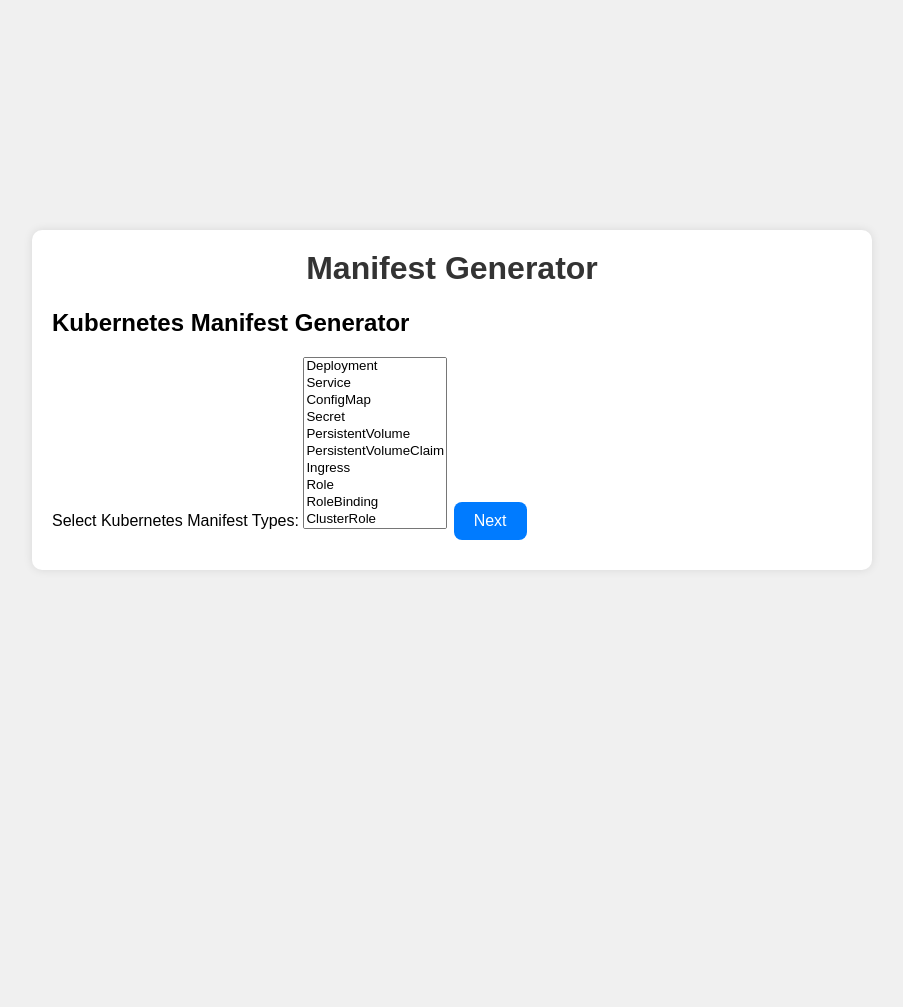
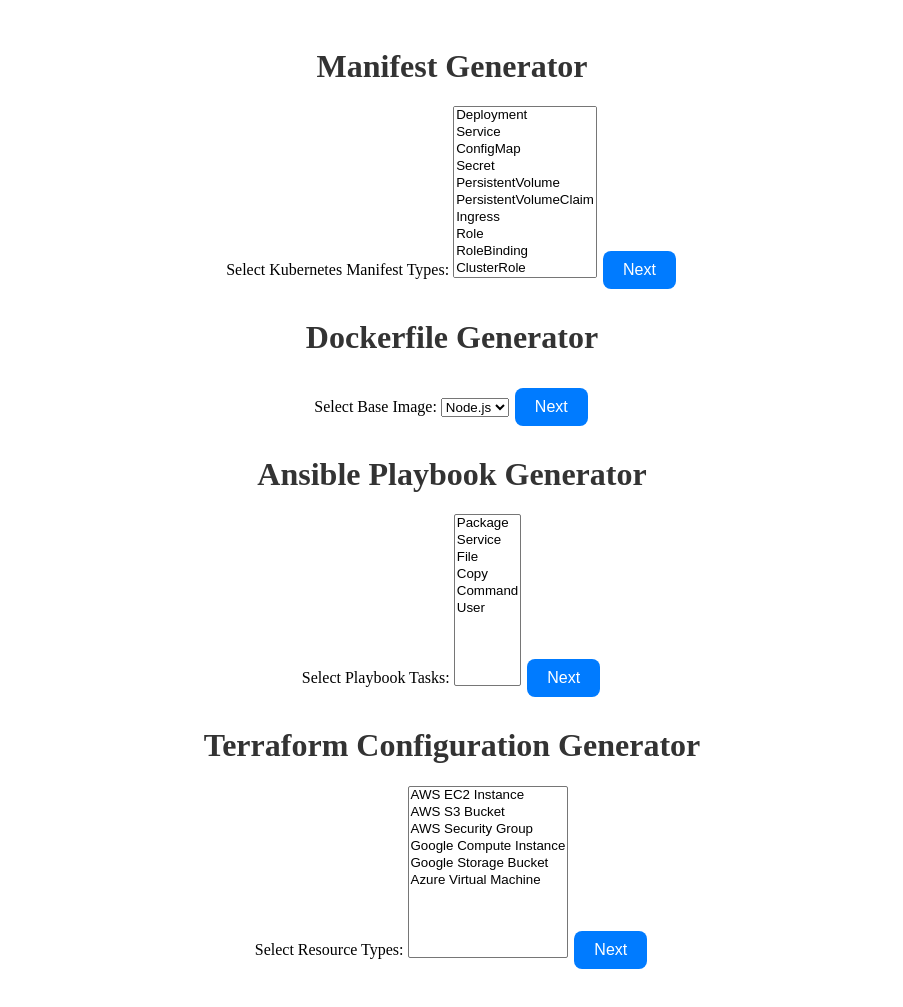
Before and after one commit to deeeye2/mohmed-cv, a Flask app: page /file-generator in a window 1280 px wide. Shown: the whole page, without its empty margins (188-1091 px from the left). Before the commit the page ends 570 px from the top, so only its background shows below. Run offline with Flask 3, Linux system fonts and the light colour scheme; some libraries are stand-ins or nearby versions.

Commit message:
Update file_generator.html

```diff
--- a/templates/file_generator.html
+++ b/templates/file_generator.html
@@ -5,35 +5,21 @@
     <meta name="viewport" content="width=device-width, initial-scale=1.0">
     <title>Manifest Generators</title>
     <style>
-        /* Existing styles */
+        body {
             body {
             background-color: #f0f0f0;
             font-family: Arial, sans-serif;
-            margin: 0;
-            padding: 0;
+        }
+        .generator-container {
             display: flex;
-            justify-content: center;
+            flex-direction: column;
             align-items: center;
-            height: 100vh;
+            padding: 20px;
         }
-
-        /* Scoped generator styles */
-        .generator-container {
-            background-color: white;
-            padding: 20px;
-            border-radius: 10px;
-            box-shadow: 0 0 10px rgba(0, 0, 0, 0.1);
-            width: 80%;
-            max-width: 800px;
-            margin: 20px;
+        .generator-container h1 {
+            margin-top: 20px;
+            color: #333;
         }
-
-        .generator-container h1 {
-            margin-top: 0;
-            color: #333;
-            text-align: center;
-        }
-
         .generator-container .generator-btn {
             background-color: #007bff;
             border: none;
@@ -47,41 +33,36 @@
             cursor: pointer;
             border-radius: 8px;
         }
-
         .generator-container .generator-btn:hover {
             background-color: #0056b3;
         }
-
         .generator-container .generator-form {
             display: flex;
             flex-direction: column;
             align-items: center;
             width: 100%;
+            max-width: 600px;
             margin-top: 20px;
         }
-
         .generator-container .generator-form label {
             width: 100%;
             margin-top: 10px;
         }
-
         .generator-container .generator-form input,
         .generator-container .generator-form select {
             width: 100%;
             padding: 8px;
             margin-top: 5px;
         }
-
         .generator-container .preview {
             text-align: left;
             width: 100%;
+            max-width: 600px;
         }
-
-        .generator-section {
+        .hidden {
             display: none;
         }
-
-        .generator-section.active {
+        .active {
             display: block;
         }
     </style>
@@ -89,10 +70,7 @@
 <body>
     <div class="generator-container">
         <h1>Manifest Generator</h1>
-
-        <!-- Kubernetes Section -->
-        <div id="k8sSelectionStep" class="generator-section active">
-            <h2>Kubernetes Manifest Generator</h2>
+        <div id="k8sSelectionStep">
             <label for="k8sManifestType">Select Kubernetes Manifest Types:</label>
             <select id="k8sManifestType" name="k8sManifestType" multiple size="10">
                 <option value="Deployment">Deployment</option>
@@ -111,8 +89,7 @@
             <button type="button" class="generator-btn" onclick="goToK8sDetails()">Next</button>
         </div>
 
-        <div id="k8sDetailsStep" class="generator-section">
-            <h2>Kubernetes Manifest Details</h2>
+        <div id="k8sDetailsStep" class="hidden">
             <form id="k8sManifestForm" class="generator-form">
                 <div id="k8sFormFields" class="generator-form-fields"></div>
                 <button type="button" class="generator-btn" onclick="showK8sPreview()">Preview</button>
@@ -120,7 +97,7 @@
             <button type="button" class="generator-btn" onclick="goBackK8s()">Back</button>
         </div>
 
-        <div id="k8sPreviewStep" class="generator-section">
+        <div id="k8sPreviewStep" class="preview hidden">
             <h2>Preview</h2>
             <pre id="k8sPreviewContent"></pre>
             <button class="generator-btn" onclick="generateK8sManifest()">Download</button>
@@ -128,9 +105,8 @@
             <button class="generator-btn" onclick="cancelK8sForm()">Cancel</button>
         </div>
 
-        <!-- Dockerfile Section -->
-        <div id="dockerfileSelectionStep" class="generator-section">
-            <h2>Dockerfile Generator</h2>
+        <h1>Dockerfile Generator</h1>
+        <div id="dockerfileSelectionStep">
             <label for="dockerfileBaseImage">Select Base Image:</label>
             <select id="dockerfileBaseImage" name="dockerfileBaseImage">
                 <option value="node">Node.js</option>
@@ -143,8 +119,7 @@
             <button type="button" class="generator-btn" onclick="goToDockerfileDetails()">Next</button>
         </div>
 
-        <div id="dockerfileDetailsStep" class="generator-section">
-            <h2>Dockerfile Details</h2>
+        <div id="dockerfileDetailsStep" class="hidden">
             <form id="dockerfileForm" class="generator-form">
                 <div id="dockerfileFormFields" class="generator-form-fields"></div>
                 <button type="button" class="generator-btn" onclick="showDockerfilePreview()">Preview</button>
@@ -152,7 +127,7 @@
             <button type="button" class="generator-btn" onclick="goBackDockerfile()">Back</button>
         </div>
 
-        <div id="dockerfilePreviewStep" class="generator-section">
+        <div id="dockerfilePreviewStep" class="preview hidden">
             <h2>Preview</h2>
             <pre id="dockerfilePreviewContent"></pre>
             <button class="generator-btn" onclick="generateDockerfile()">Download</button>
@@ -160,9 +135,8 @@
             <button class="generator-btn" onclick="cancelDockerfileForm()">Cancel</button>
         </div>
 
-        <!-- Ansible Section -->
-        <div id="ansibleSelectionStep" class="generator-section">
-            <h2>Ansible Playbook Generator</h2>
+        <h1>Ansible Playbook Generator</h1>
+        <div id="ansibleSelectionStep">
             <label for="ansiblePlaybookType">Select Playbook Tasks:</label>
             <select id="ansiblePlaybookType" name="ansiblePlaybookType" multiple size="10">
                 <option value="package">Package</option>
@@ -175,8 +149,7 @@
             <button type="button" class="generator-btn" onclick="goToAnsibleDetails()">Next</button>
         </div>
 
-        <div id="ansibleDetailsStep" class="generator-section">
-            <h2>Ansible Playbook Details</h2>
+        <div id="ansibleDetailsStep" class="hidden">
             <form id="ansibleForm" class="generator-form">
                 <div id="ansibleFormFields" class="generator-form-fields"></div>
                 <button type="button" class="generator-btn" onclick="showAnsiblePreview()">Preview</button>
@@ -184,7 +157,7 @@
             <button type="button" class="generator-btn" onclick="goBackAnsible()">Back</button>
         </div>
 
-        <div id="ansiblePreviewStep" class="generator-section">
+        <div id="ansiblePreviewStep" class="preview hidden">
             <h2>Preview</h2>
             <pre id="ansiblePreviewContent"></pre>
             <button class="generator-btn" onclick="generateAnsiblePlaybook()">Download</button>
@@ -192,9 +165,8 @@
             <button class="generator-btn" onclick="cancelAnsibleForm()">Cancel</button>
         </div>
 
-        <!-- Terraform Section -->
-        <div id="terraformSelectionStep" class="generator-section">
-            <h2>Terraform Configuration Generator</h2>
+        <h1>Terraform Configuration Generator</h1>
+        <div id="terraformSelectionStep">
             <label for="terraformResourceType">Select Resource Types:</label>
             <select id="terraformResourceType" name="terraformResourceType" multiple size="10">
                 <option value="aws_instance">AWS EC2 Instance</option>
@@ -207,8 +179,7 @@
             <button type="button" class="generator-btn" onclick="goToTerraformDetails()">Next</button>
         </div>
 
-        <div id="terraformDetailsStep" class="generator-section">
-            <h2>Terraform Configuration Details</h2>
+        <div id="terraformDetailsStep" class="hidden">
             <form id="terraformForm" class="generator-form">
                 <div id="terraformFormFields" class="generator-form-fields"></div>
                 <button type="button" class="generator-btn" onclick="showTerraformPreview()">Preview</button>
@@ -216,7 +187,7 @@
             <button type="button" class="generator-btn" onclick="goBackTerraform()">Back</button>
         </div>
 
-        <div id="terraformPreviewStep" class="generator-section">
+        <div id="terraformPreviewStep" class="preview hidden">
             <h2>Preview</h2>
             <pre id="terraformPreviewContent"></pre>
             <button class="generator-btn" onclick="generateTerraformConfig()">Download</button>
@@ -225,8 +196,8 @@
         </div>
     </div>
 
+    <script src="https://cdnjs.cloudflare.com/ajax/libs/js-yaml/4.1.0/js-yaml.min.js"></script>
     <script>
-        document.addEventListener('DOMContentLoaded', function() {
         const k8sFields = {
             Deployment: [
                 { name: "name", label: "Name", required: true },
@@ -430,13 +401,13 @@
                 }
             });
 
-                document.getElementById("k8sSelectionStep").classList.remove("active");
-                document.getElementById("k8sDetailsStep").classList.add("active");
+            document.getElementById("k8sSelectionStep").classList.add("hidden");
+            document.getElementById("k8sDetailsStep").classList.remove("hidden");
         }
 
         function goBackK8s() {
-                document.getElementById("k8sSelectionStep").classList.add("active");
-                document.getElementById("k8sDetailsStep").classList.remove("active");
+            document.getElementById("k8sSelectionStep").classList.remove("hidden");
+            document.getElementById("k8sDetailsStep").classList.add("hidden");
         }
 
         function showK8sPreview() {
@@ -647,8 +618,8 @@
             });
 
             previewContent.textContent = manifests.map(manifest => JSON.stringify(manifest, null, 2)).join('\n---\n');
-                document.getElementById("k8sDetailsStep").classList.remove("active");
-                document.getElementById("k8sPreviewStep").classList.add("active");
+            document.getElementById("k8sDetailsStep").classList.add("hidden");
+            document.getElementById("k8sPreviewStep").classList.remove("hidden");
         }
 
         function generateK8sManifest() {
@@ -665,16 +636,16 @@
         }
 
         function editK8sForm() {
-                document.getElementById("k8sPreviewStep").classList.remove("active");
-                document.getElementById("k8sDetailsStep").classList.add("active");
+            document.getElementById("k8sPreviewStep").classList.add("hidden");
+            document.getElementById("k8sDetailsStep").classList.remove("hidden");
         }
 
         function cancelK8sForm() {
             document.getElementById("k8sManifestForm").reset();
             document.getElementById("k8sFormFields").innerHTML = "";
-                document.getElementById("k8sSelectionStep").classList.add("active");
-                document.getElementById("k8sDetailsStep").classList.remove("active");
-                document.getElementById("k8sPreviewStep").classList.remove("active");
+            document.getElementById("k8sSelectionStep").classList.remove("hidden");
+            document.getElementById("k8sDetailsStep").classList.add("hidden");
+            document.getElementById("k8sPreviewStep").classList.add("hidden");
         }
 
         function goToDockerfileDetails() {
@@ -707,13 +678,13 @@
                 });
             }
 
-                document.getElementById("dockerfileSelectionStep").classList.remove("active");
-                document.getElementById("dockerfileDetailsStep").classList.add("active");
+            document.getElementById("dockerfileSelectionStep").classList.add("hidden");
+            document.getElementById("dockerfileDetailsStep").classList.remove("hidden");
         }
 
         function goBackDockerfile() {
-                document.getElementById("dockerfileSelectionStep").classList.add("active");
-                document.getElementById("dockerfileDetailsStep").classList.remove("active");
+            document.getElementById("dockerfileSelectionStep").classList.remove("hidden");
+            document.getElementById("dockerfileDetailsStep").classList.add("hidden");
         }
 
         function showDockerfilePreview() {
@@ -743,8 +714,8 @@
             }
 
             previewContent.textContent = dockerfile.trim();
-                document.getElementById("dockerfileDetailsStep").classList.remove("active");
-                document.getElementById("dockerfilePreviewStep").classList.add("active");
+            document.getElementById("dockerfileDetailsStep").classList.add("hidden");
+            document.getElementById("dockerfilePreviewStep").classList.remove("hidden");
         }
 
         function generateDockerfile() {
@@ -761,16 +732,16 @@
         }
 
         function editDockerfileForm() {
-                document.getElementById("dockerfilePreviewStep").classList.remove("active");
-                document.getElementById("dockerfileDetailsStep").classList.add("active");
+            document.getElementById("dockerfilePreviewStep").classList.add("hidden");
+            document.getElementById("dockerfileDetailsStep").classList.remove("hidden");
         }
 
         function cancelDockerfileForm() {
             document.getElementById("dockerfileForm").reset();
             document.getElementById("dockerfileFormFields").innerHTML = "";
-                document.getElementById("dockerfileSelectionStep").classList.add("active");
-                document.getElementById("dockerfileDetailsStep").classList.remove("active");
-                document.getElementById("dockerfilePreviewStep").classList.remove("active");
+            document.getElementById("dockerfileSelectionStep").classList.remove("hidden");
+            document.getElementById("dockerfileDetailsStep").classList.add("hidden");
+            document.getElementById("dockerfilePreviewStep").classList.add("hidden");
         }
 
         function goToAnsibleDetails() {
@@ -813,13 +784,13 @@
                 }
             });
 
-                document.getElementById("ansibleSelectionStep").classList.remove("active");
-                document.getElementById("ansibleDetailsStep").classList.add("active");
+            document.getElementById("ansibleSelectionStep").classList.add("hidden");
+            document.getElementById("ansibleDetailsStep").classList.remove("hidden");
         }
 
         function goBackAnsible() {
-                document.getElementById("ansibleSelectionStep").classList.add("active");
-                document.getElementById("ansibleDetailsStep").classList.remove("active");
+            document.getElementById("ansibleSelectionStep").classList.remove("hidden");
+            document.getElementById("ansibleDetailsStep").classList.add("hidden");
         }
 
         function showAnsiblePreview() {
@@ -844,9 +815,9 @@
                 tasks: tasks
             };
 
-                previewContent.textContent = JSON.stringify(playbook, null, 2);
-                document.getElementById("ansibleDetailsStep").classList.remove("active");
-                document.getElementById("ansiblePreviewStep").classList.add("active");
+            previewContent.textContent = jsyaml.dump(playbook);
+            document.getElementById("ansibleDetailsStep").classList.add("hidden");
+            document.getElementById("ansiblePreviewStep").classList.remove("hidden");
         }
 
         function generateAnsiblePlaybook() {
@@ -863,16 +834,16 @@
         }
 
         function editAnsibleForm() {
-                document.getElementById("ansiblePreviewStep").classList.remove("active");
-                document.getElementById("ansibleDetailsStep").classList.add("active");
+            document.getElementById("ansiblePreviewStep").classList.add("hidden");
+            document.getElementById("ansibleDetailsStep").classList.remove("hidden");
         }
 
         function cancelAnsibleForm() {
             document.getElementById("ansibleForm").reset();
             document.getElementById("ansibleFormFields").innerHTML = "";
-                document.getElementById("ansibleSelectionStep").classList.add("active");
-                document.getElementById("ansibleDetailsStep").classList.remove("active");
-                document.getElementById("ansiblePreviewStep").classList.remove("active");
+            document.getElementById("ansibleSelectionStep").classList.remove("hidden");
+            document.getElementById("ansibleDetailsStep").classList.add("hidden");
+            document.getElementById("ansiblePreviewStep").classList.add("hidden");
         }
 
         function goToTerraformDetails() {
@@ -915,13 +886,13 @@
                 }
             });
 
-                document.getElementById("terraformSelectionStep").classList.remove("active");
-                document.getElementById("terraformDetailsStep").classList.add("active");
+            document.getElementById("terraformSelectionStep").classList.add("hidden");
+            document.getElementById("terraformDetailsStep").classList.remove("hidden");
         }
 
         function goBackTerraform() {
-                document.getElementById("terraformSelectionStep").classList.add("active");
-                document.getElementById("terraformDetailsStep").classList.remove("active");
+            document.getElementById("terraformSelectionStep").classList.remove("hidden");
+            document.getElementById("terraformDetailsStep").classList.add("hidden");
         }
 
         function showTerraformPreview() {
@@ -952,8 +923,8 @@
             }).join('\n');
 
             previewContent.textContent = terraformConfig.trim();
-                document.getElementById("terraformDetailsStep").classList.remove("active");
-                document.getElementById("terraformPreviewStep").classList.add("active");
+            document.getElementById("terraformDetailsStep").classList.add("hidden");
+            document.getElementById("terraformPreviewStep").classList.remove("hidden");
         }
 
         function generateTerraformConfig() {
@@ -970,18 +941,17 @@
         }
 
         function editTerraformForm() {
-                document.getElementById("terraformPreviewStep").classList.remove("active");
-                document.getElementById("terraformDetailsStep").classList.add("active");
+            document.getElementById("terraformPreviewStep").classList.add("hidden");
+            document.getElementById("terraformDetailsStep").classList.remove("hidden");
         }
 
         function cancelTerraformForm() {
             document.getElementById("terraformForm").reset();
             document.getElementById("terraformFormFields").innerHTML = "";
-                document.getElementById("terraformSelectionStep").classList.add("active");
-                document.getElementById("terraformDetailsStep").classList.remove("active");
-                document.getElementById("terraformPreviewStep").classList.remove("active");
+            document.getElementById("terraformSelectionStep").classList.remove("hidden");
+            document.getElementById("terraformDetailsStep").classList.add("hidden");
+            document.getElementById("terraformPreviewStep").classList.add("hidden");
         }
-        });
     </script>
 </body>
 </html>
```
Lines whose indentation alone changed are shown as unchanged.
